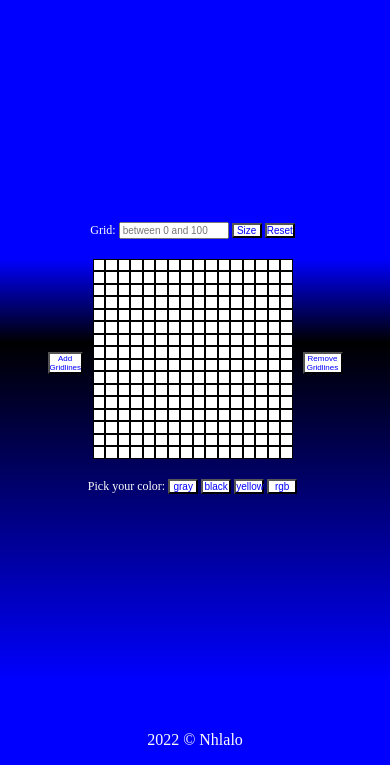
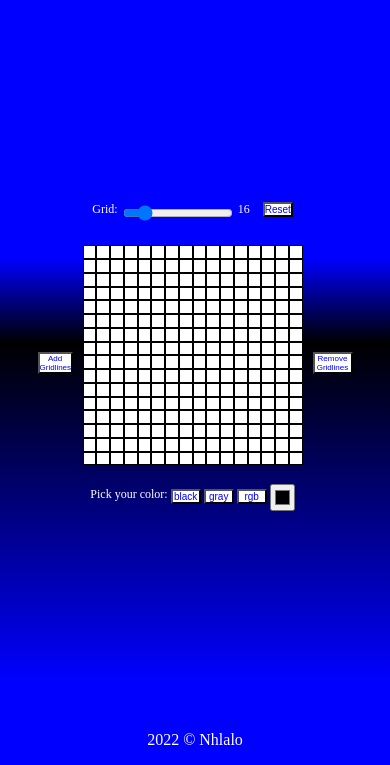
Before and after one commit to Nhlalo/etchASketch, a plain HTML site: page index.html in a window 390 px wide. Shown: the part 79-844 px from the top of the page. Drawn offline with Linux system fonts and the light colour scheme.

Commit message:
Edit the whole game

```diff
--- a/index.html
+++ b/index.html
@@ -18,29 +18,31 @@
       <section>
         <div class="gridLines">
 
-            <button class="btnAddGrid">Add Gridlines</button>
+            <button class="btnAddGrid" type="button">Add Gridlines</button>
         </div>
         <div class="section">
           <div>
-            <label for="textInput">Grid: </label>
-            <input type="number" max="100" min="1" step="1" name="text" id="textInput" placeholder="between 0 and 100">
-            <button id="resize">Size</button>
-            <button class="btnReset">Reset</button>
+            <label for="rangeInput" id="grid">Grid: </label>
+            <input type="range" max="100" min="1" step="1" name="text" id="rangeInput" placeholder="between 0 and 100">
+            <span>16</span>
+
+
+            <button class="btnReset" type="reset">Reset</button>
 
           </div>
           <div class="container">
           </div>
            <div class="color">
              <span>Pick your color:</span>
-             <button id="gray">gray</button>
-             <button id="black">black</button>
-             <button id="yellow">yellow</button>
-             <button id="rgb">rgb</button>
+             <button id="black" type="button">black</button>
+             <button id="gray" type="button">gray</button>
+             <button id="rgb" type="button">rgb</button>
+             <input type="color" id="color" >
            </div>
         </div>
 
         <div class="gridLines">
-          <button class="btnRemoveGrid">Remove Gridlines</button>
+          <button class="btnRemoveGrid" type="button">Remove Gridlines</button>
 
         </div>
 
--- a/script.js
+++ b/script.js
@@ -1,5 +1,5 @@
 const container = document.querySelector('.container');
-const textInput = document.querySelector('#textInput');
+const rangeInput = document.querySelector('#rangeInput');
 const btnResize = document.querySelector('#resize');
 
 function determineGridSize(x){
@@ -69,15 +69,21 @@ function styleBlack(){
   })
 }
 
-function styleYellow(){
+function styleColor(){
   const box = document.querySelectorAll('.squareBox');
-  document.getElementById('yellow').addEventListener('click',() => {
+  const color = document.querySelector('#color')
+
+
+
+  color.addEventListener('input',(e) => {
     box.forEach(squareBox => {
+      const colorInput = color.value;
       squareBox.addEventListener('mouseover',function(){
-        squareBox.style.background = 'yellow'
+        squareBox.style.background = `${colorInput}`
       })
       squareBox.addEventListener('click',function(){
-        squareBox.style.background = 'yellow'
+        const colorInput = color.value;
+        squareBox.style.background = `${colorInput}`
       })
     })
   })
@@ -104,27 +110,19 @@ function styleRGB(){
 }
 
 function resizeGrid(){
-  let rowsColumns = textInput.value;
-  textInput.value = '';
-
-
- if(rowsColumns < 0 || rowsColumns > 100 || rowsColumns.includes('.') || rowsColumns == '' ){
-  container.classList.add('red')
-  setTimeout(function(){
-    container.classList.remove('red')}, 1000)
- }
- else{
+  let rowsColumns = rangeInput.value;
+  document.querySelector('span').textContent = `${rowsColumns}`
    determineGridSize(rowsColumns)
    styleGray()
    styleBlack()
-   styleYellow()
+   styleColor()
    styleRGB()
    removeGridLines()
    addGridLines()
    eraser()
- }
+
 }
-btnResize.addEventListener('click',resizeGrid)
+rangeInput.addEventListener('click',resizeGrid)
 
 function determineDefault(x){
   reset();
@@ -134,12 +132,13 @@ for(let i = 0; i < (256) ; i++){
   newDivs.classList.add('squareBox')
   newDivs.classList.add('styleDivs')
 }
-
+document.querySelector('span').textContent = '16'
+rangeInput.value = 16
 container.style.gridTemplateRows = `repeat(16,minmax(1px,1fr))`;
 container.style.gridTemplateColumns= `repeat(16,minmax(1px,1fr))`;
 styleGray()
 styleBlack()
-styleYellow()
+styleColor()
 styleRGB()
 removeGridLines()
 addGridLines()
@@ -162,9 +161,3 @@ function eraser(){
       })
     })
 }
-
-window.addEventListener('keydown',e => {
-  if(e.key === 'Enter'){
-    resizeGrid()
-  }
-})
--- a/style.css
+++ b/style.css
@@ -39,18 +39,24 @@ section{
   justify-content: center;
   align-items: center;
 }
-.section{
-  display: flex;
-  flex-direction: column;
-  align-items: center;
-
-}
 .gridLines button{
   display: block;
   margin-top:1rem;
 
 }
-
+.section{
+  display: flex;
+  flex-direction: column;
+  align-items: center;
+}
+#grid{
+  position: relative;
+  bottom: 0.8rem;
+}
+span{
+  position: relative;
+  bottom: 0.8rem;
+}
 .container{
   width:46rem;
   height: 46rem;
@@ -59,15 +65,27 @@ section{
   margin: 2rem;
 
 }
-.red{
-  border: 0.1rem solid red;
-}
 .styleDivs{
   border: 0.1rem solid black;
 }
 button{
   background: white;
   color: blue;
+
+}
+.color button{
+  position: relative;
+  bottom: 0.6rem;
+
+}
+.color input{
+  position: relative;
+  bottom: 0.1rem;
+}
+.btnReset{
+  margin-left: 1rem;
+  position: relative;
+  bottom: 0.8rem;
 
 }
 footer{
@@ -79,12 +97,6 @@ footer{
   main{
     font-size: 1.3rem;
   }
-
-  #textInput{
-
-    font-size: 1rem;
-
-  }
   .container{
     width:30rem;
     height: 30rem;
@@ -94,16 +106,17 @@ footer{
     font-size: 1rem;
   }
 }
+
 @media(max-width: 450px){
   main{
     font-size: 1.2rem;
   }
-
-
-
+  .styleDivs{
+    border: 0.001rem solid black;
+  }
   .container{
-    width:20rem;
-    height: 20rem;
+    width:22rem;
+    height: 22rem;
     margin-top: 2rem;
     margin-bottom: 2rem;
     margin-left:1rem;
@@ -125,8 +138,14 @@ footer{
     width: 4rem;
   }
 
-  #textInput{
+  #rangeInput{
     width: 11rem;
-    font-size: 1rem;
+
+  }
+  .color input{
+
+    width: 2.5rem;
+
+
   }
 }
```
